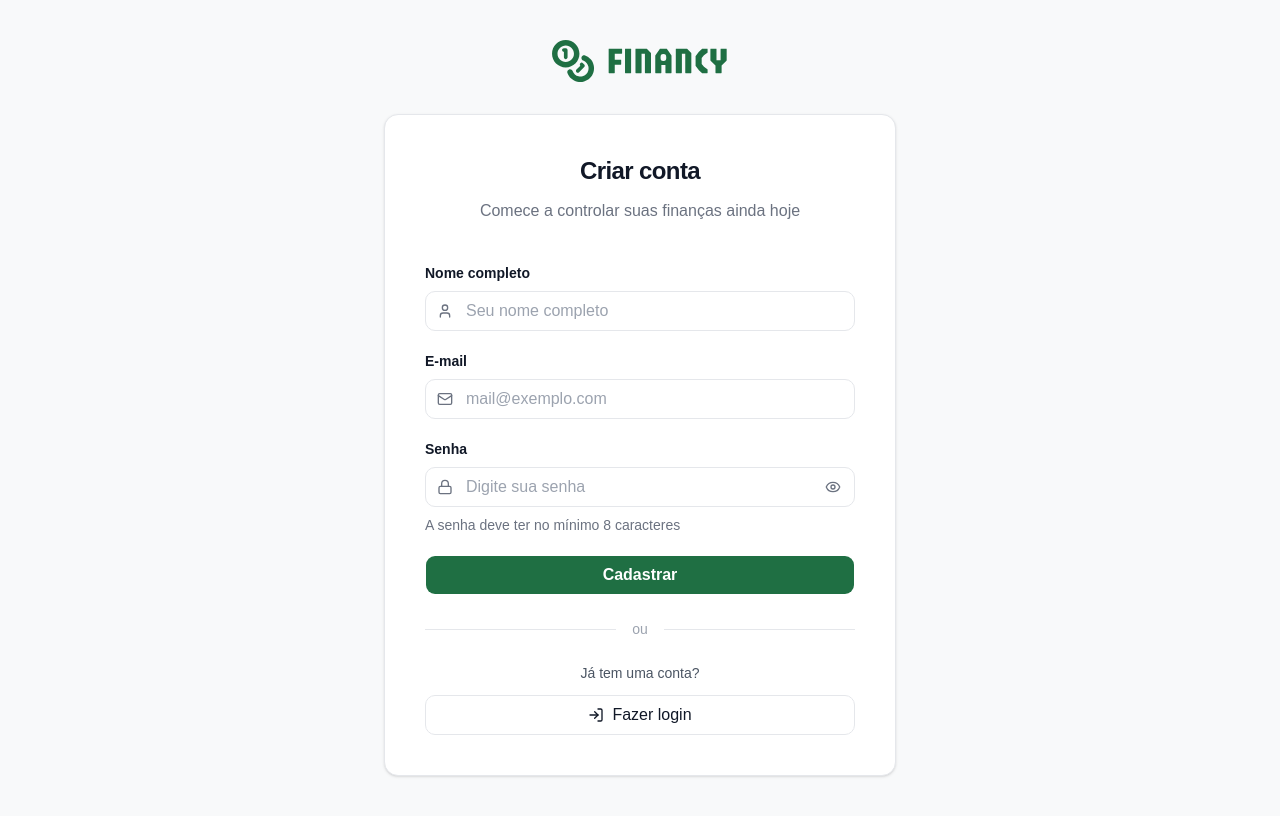
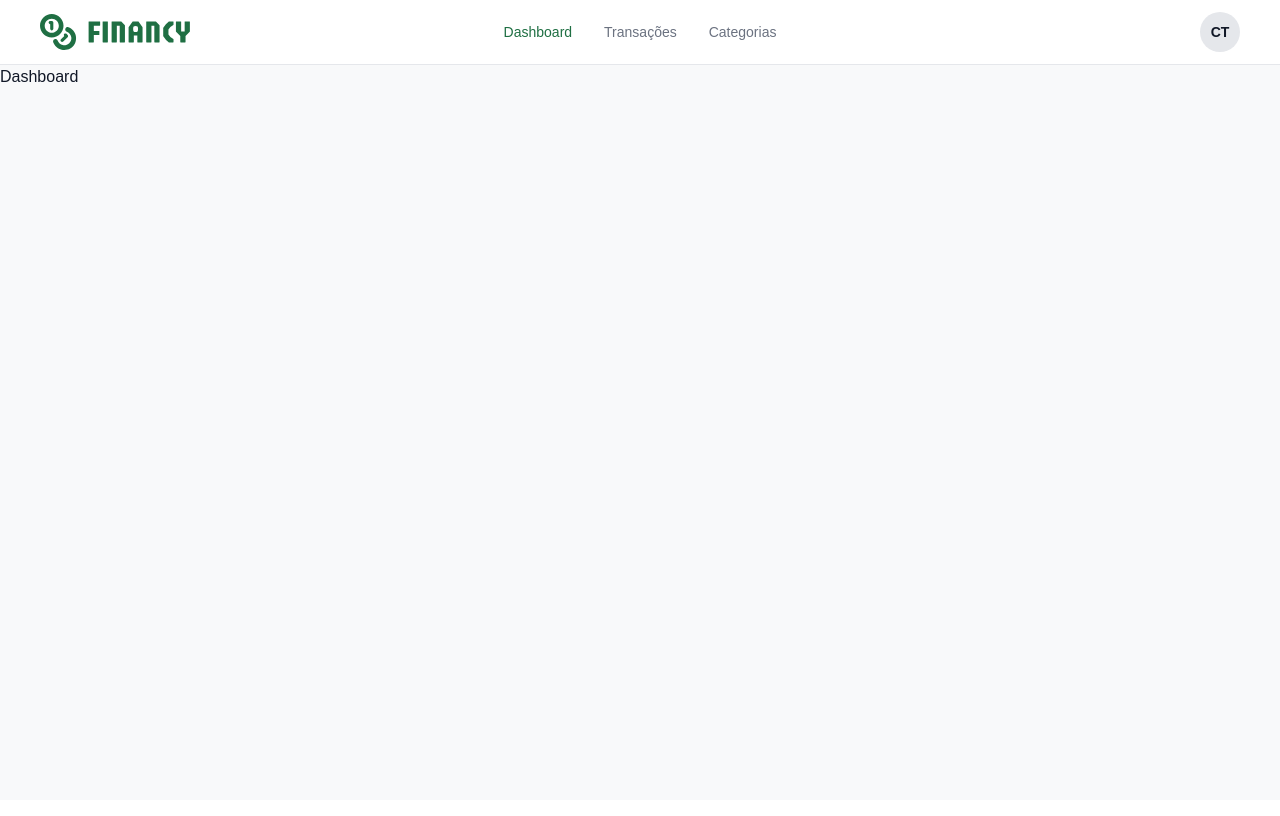
Before and after one commit to joaquimlopespena/financy, a React (Vite) app in the folder frontend/: page / in a window 1280 px wide. Built offline with nearby package versions, Linux system fonts and the light colour scheme.

Commit message:
Add Dashboard component and Header for navigation: integrate Dashboard into App, replace Registrar with Dashboard, and implement Header component for improved layout and navigation.

```diff
--- a/frontend/src/App.tsx
+++ b/frontend/src/App.tsx
@@ -1,6 +1,7 @@
 import { Layout } from "./components/Layout"
 import Login from "./pages/auth/Login"
 import Registrar from "./pages/auth/Registrar"
+import Dashboard from "./pages/dashboard"
 
 function App() {
 
@@ -8,7 +9,8 @@ function App() {
     <Layout>
 
       {/* <Login /> */}
-      <Registrar />
+      {/* <Registrar /> */}
+      <Dashboard />
     </Layout>
   )
 }
--- /dev/null
+++ b/frontend/src/components/Header.tsx
@@ -0,0 +1,57 @@
+import logo from "../assets/logo.svg";
+
+const navItems = [
+    { label: "Dashboard", href: "#", active: true },
+    { label: "Transações", href: "#", active: false },
+    { label: "Categorias", href: "#", active: false },
+] as const;
+
+export function Header() {
+    return (
+        <header className="relative border-b border-gray-200 bg-white">
+            <div className="mx-auto flex h-16 max-w-[1600px] items-center px-6 lg:px-10">
+                {/* Logo — esquerda */}
+                <div className="flex min-w-0 flex-1 items-center">
+                    <a href="#" className="flex shrink-0 items-center gap-2">
+                        <img src={logo} alt="Financy" className="h-9 w-auto" />
+                    </a>
+                </div>
+
+                {/* Navegação — centro (sobre o viewport) */}
+                <nav
+                    className="absolute left-1/2 top-1/2 flex -translate-x-1/2 -translate-y-1/2 items-center gap-8"
+                    aria-label="Principal"
+                >
+                    <ul className="flex items-center gap-8">
+                        {navItems.map(({ label, href, active }) => (
+                            <li key={label}>
+                                <a
+                                    href={href}
+                                    className={
+                                        active
+                                            ? "text-sm font-medium text-brand-base"
+                                            : "text-sm font-medium text-gray-500 transition-colors hover:text-gray-700"
+                                    }
+                                    aria-current={active ? "page" : undefined}
+                                >
+                                    {label}
+                                </a>
+                            </li>
+                        ))}
+                    </ul>
+                </nav>
+
+                {/* Avatar — direita */}
+                <div className="flex flex-1 items-center justify-end">
+                    <div
+                        className="flex size-10 items-center justify-center rounded-full bg-gray-200 text-sm font-semibold text-gray-800"
+                        role="img"
+                        aria-label="Perfil do usuário"
+                    >
+                        CT
+                    </div>
+                </div>
+            </div>
+        </header>
+    );
+}
--- a/frontend/src/components/Layout.tsx
+++ b/frontend/src/components/Layout.tsx
@@ -1,3 +1,4 @@
+import { Header } from "./Header"
 import { Toaster } from "./ui/sonner"
 
 interface LayoutProps {
@@ -7,8 +8,10 @@ interface LayoutProps {
 export const Layout = ({ children }: LayoutProps) => {
     return (
         <div className="flex flex-col min-h-screen bg-gray-100">
-            {/* <Header /> */}
-            {children}
+            <Header />
+            <main className="flex-1">
+                {children}
+            </main>
             <Toaster />
         </div>
     )
--- /dev/null
+++ b/frontend/src/pages/dashboard/index.tsx
@@ -0,0 +1,10 @@
+import { Layout } from "../../components/Layout"
+
+export default function Dashboard() {
+
+    return (
+        <div>
+            <h1>Dashboard</h1>
+        </div>
+    )
+}
```
